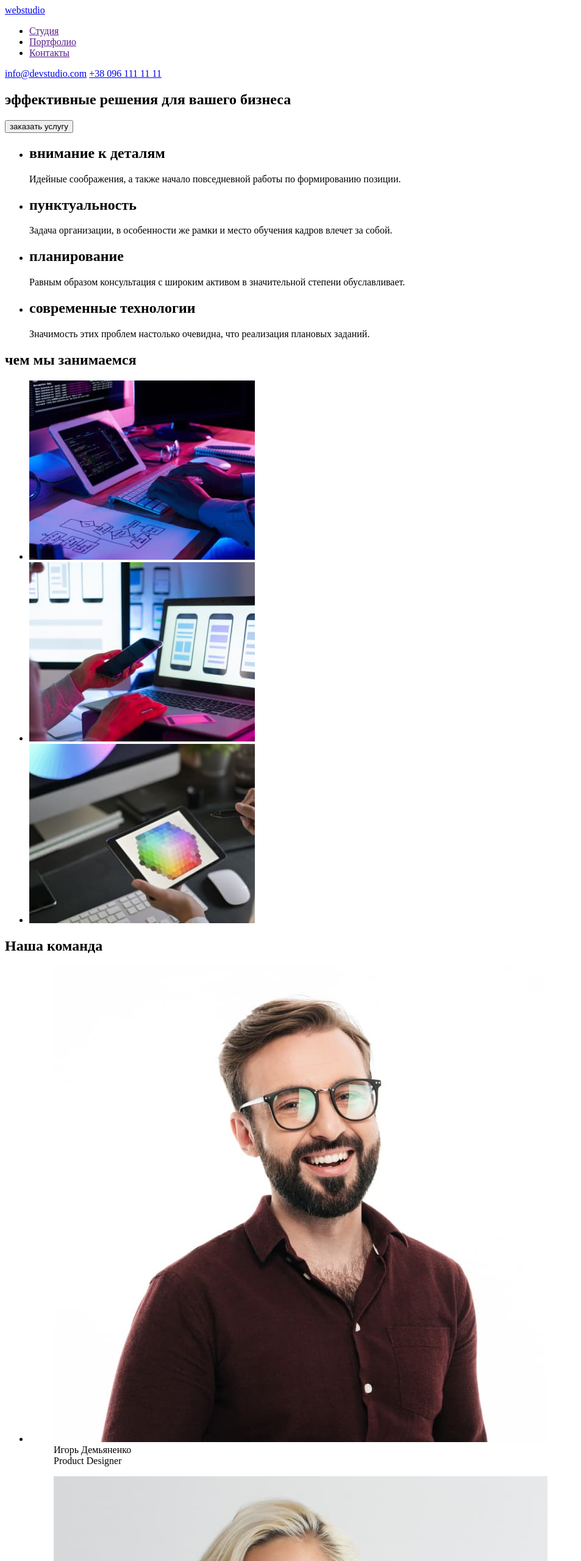
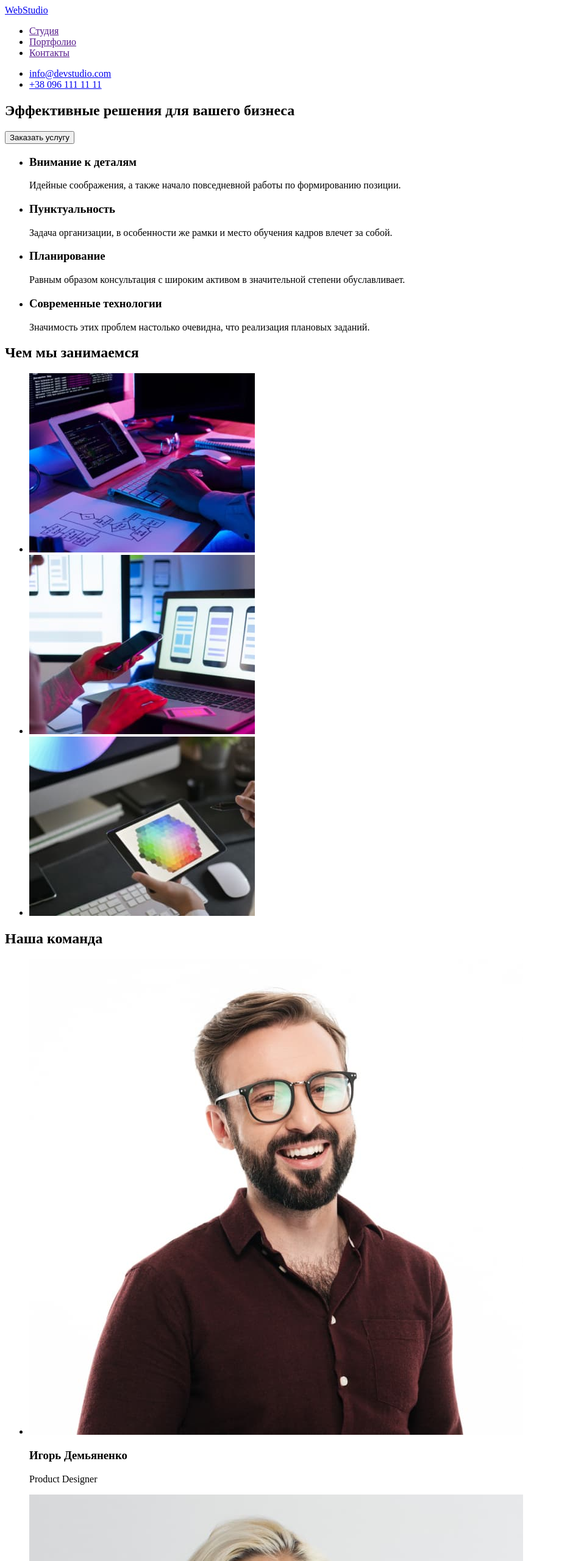
Before and after one commit to NataliaBulanova/goit-markup-hw-01, a plain HTML site: page index.html in a window 1280 px wide. Shown: the top 2560 px of the page at 61% size, without its empty margins (0-953 px from the left). Drawn offline with Linux system fonts and the light colour scheme.

Commit message:
Убирает лишние комменты, тег figure, меняет h2 на h3

```diff
--- a/index.html
+++ b/index.html
@@ -8,67 +8,58 @@
   </head>
   <body>
     <header>
-      <!--Logo-->
-      <a href="./index.html">web<span>studio</span></a>
-      <!--Navigation-->
       <nav>
+        <a href="./index.html">Web<span>Studio</span></a>
         <ul>
-          <!--Studio-->
           <li>
             <a href="">Студия</a>
           </li>
-          <!--Portfolio-->
           <li>
             <a href="">Портфолио</a>
           </li>
-          <!--Contacts-->
           <li>
             <a href="">Контакты</a>
           </li>
         </ul>
       </nav>
-      <!--Mail-->
-      <a href="mailto:info@devstudio.com">info@devstudio.com</a>
-      <!--Telefone-->
-      <a href="tel:+380961111111">+38 096 111 11 11</a>
+      <ul>
+        <li><a href="mailto:info@devstudio.com">info@devstudio.com</a></li>
+        <li><a href="tel:+380961111111">+38 096 111 11 11</a></li>
+      </ul>
     </header>
+    <main>
       <!--Section Hero-->
       <section>
-      <h1>эффективные решения для вашего бизнеса</h1>
-      <!--Order service-->
-      <button type="button">заказать услугу</button>
+        <h1>Эффективные решения для вашего бизнеса</h1>
+        <button type="button">Заказать услугу</button>
       </section>
-    <main>
       <!--Section Our advantages-->
       <section>
+        <h2 style="display: none">Наши преимущества</h2>
         <ul>
-          <!--Attention to details-->
           <li>
-            <h2>внимание к деталям</h2>
+            <h3>Внимание к деталям</h3>
             <p>
               Идейные соображения, а также начало повседневной работы по
               формированию позиции.
             </p>
           </li>
-          <!--Punctuality-->
           <li>
-            <h2>пунктуальность</h2>
+            <h3>Пунктуальность</h3>
             <p>
               Задача организации, в особенности же рамки и место обучения кадров
               влечет за собой.
             </p>
           </li>
-          <!--Planning-->
           <li>
-            <h2>планирование</h2>
+            <h3>Планирование</h3>
             <p>
               Равным образом консультация с широким активом в значительной
               степени обуславливает.
             </p>
           </li>
-          <!--Modern technologies-->
           <li>
-            <h2>современные технологии</h2>
+            <h3>Современные технологии</h3>
             <p>
               Значимость этих проблем настолько очевидна, что реализация
               плановых заданий.
@@ -78,7 +69,7 @@
       </section>
       <!--Section What we are doing-->
       <section>
-        <h2>чем мы занимаемся</h2>
+        <h2>Чем мы занимаемся</h2>
         <ul>
           <li>
             <img
@@ -107,69 +98,49 @@
       <section>
         <h2>Наша команда</h2>
         <ul>
-          <!--Product designer-->
           <li>
-            <figure>
             <img
               src="./images/Ihor_Demjanenko.jpg"
               alt="Ihor Demjanenko Product Designer"
               width="810"
             />
-              <figcaption>
-                Игорь Демьяненко <br /><span>Product Designer</span>
-              </figcaption>
-            </figure>
+            <h3>Игорь Демьяненко</h3>
+            <p>Product Designer</p>
           </li>
-          <!--Frontend developer-->
           <li>
-            <figure>
             <img
               src="./images/Olga_Repina.jpg"
               alt="Olga Repina Frontend Developer"
               width="810"
             />
-              <figcaption>
-                Ольга Репина <br /><span>Frontend Developer</span>
-              </figcaption>
-            </figure>
+            <h3>Ольга Репина</h3>
+            <p>Frontend Developer</p>
           </li>
-          <!--Marketing-->
           <li>
-            <figure>
             <img
               src="./images/Nikolaj_Tarasov.jpg"
               alt="Nikolaj Tarasov Marketing"
               width="810"
             />
-              <figcaption>
-                Николай Тарасов <br /><span>Marketing</span>
-              </figcaption>
-            </figure>
+            <h3>Николай Тарасов</h3>
+            <p>Marketing</p>
           </li>
-          <!--UI designer-->
           <li>
-            <figure>
             <img
               src="./images/Mikhaik_Yermakov.jpg"
               alt="Mikhail Yermakov UI Designer"
               width="810"
             />
-              <figcaption>
-                Михаил Ермаков <br /><span>UI Designer</span>
-              </figcaption>
-            </figure>
+            <h3>Михаил Ермаков</h3>
+            <p>UI Designer</p>
           </li>
         </ul>
       </section>
     </main>
     <footer>
-      <!--Logo-->
-      <a href="./index.html">web<span>studio</span></a>
-      <!--Address-->
+      <a href="./index.html">Web<span>Studio</span></a>
       <address>г. Киев, пр-т Леси Украинки, 26</address>
-      <!--Mail-->
       <a href="mailto:info@example.com">info@example.com</a>
-      <!--Telefone-->
       <a href="tel:+380991111111">+38 099 111 11 11</a>
     </footer>
   </body>
```
Lines whose indentation alone changed are shown as unchanged.
